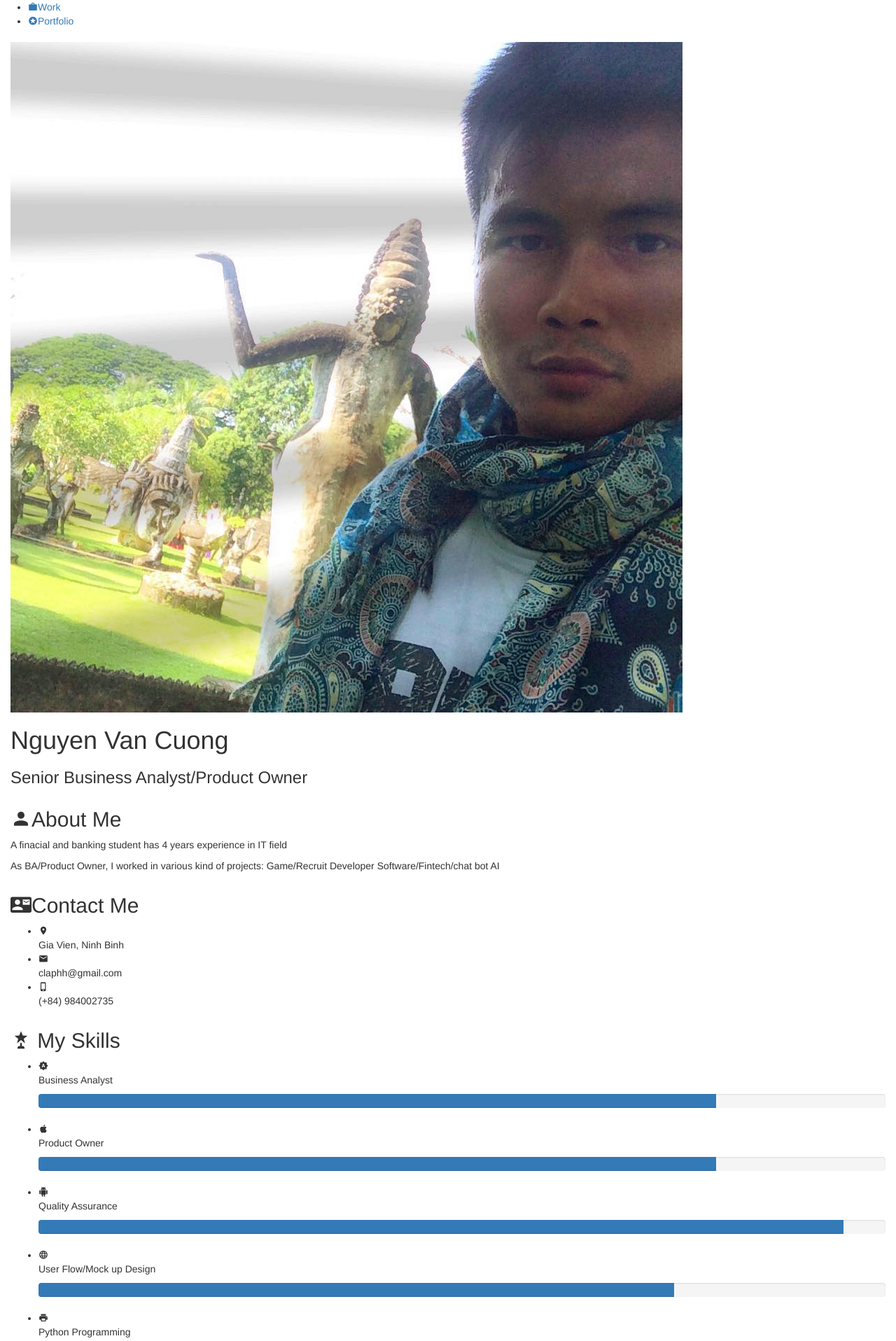
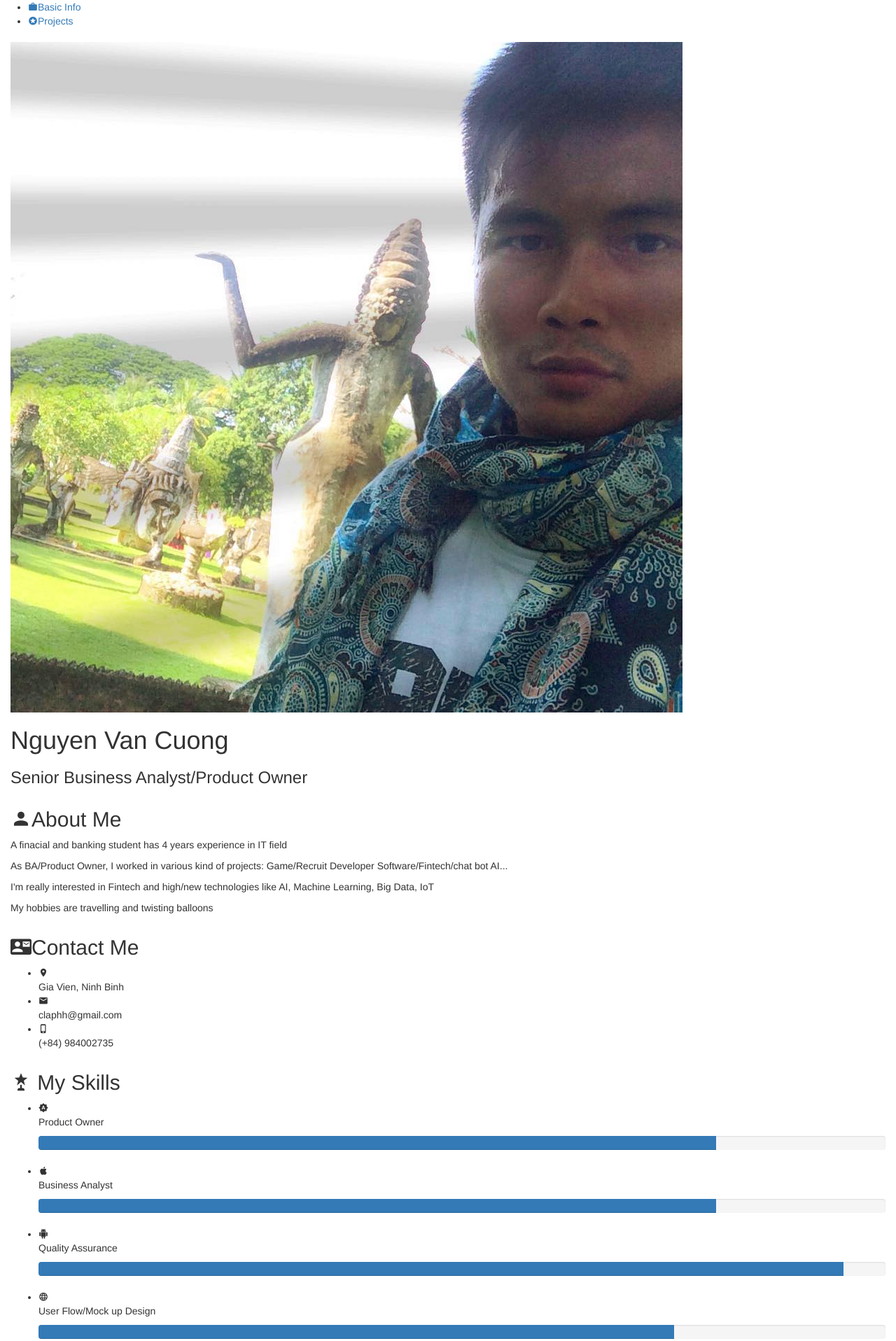
Before and after one commit to clap104/resume, a Flask app: page / in a window 1280 px wide. Shown: the top 1916 px of the page at 70% size. Run offline with Flask 2, Linux system fonts and the light colour scheme; some libraries are stand-ins or nearby versions.

Commit message:
Update homepage.html
update link css/js/image

```diff
--- a/templates/homepage.html
+++ b/templates/homepage.html
@@ -9,16 +9,16 @@
 	<title>Nguyen Van Cuong CV</title>
 
 	<!-- favicon -->
-    <link rel="shortcut icon" href="images/ico/favicon.jpg">
-    <link rel="apple-touch-icon-precomposed" sizes="144x144" href="images/ico/apple-touch-icon-144-precomposed.png">
-    <link rel="apple-touch-icon-precomposed" sizes="114x114" href="images/ico/apple-touch-icon-114-precomposed.png">
-    <link rel="apple-touch-icon-precomposed" sizes="72x72" href="images/ico/apple-touch-icon-72-precomposed.png">
-    <link rel="apple-touch-icon-precomposed" href="images/ico/apple-touch-icon-57-precomposed.png">
+    <link rel="shortcut icon" href="static/images/ico/favicon.jpg">
+    <link rel="apple-touch-icon-precomposed" sizes="144x144" href="static/images/ico/apple-touch-icon-144-precomposed.png">
+    <link rel="apple-touch-icon-precomposed" sizes="114x114" href="static/images/ico/apple-touch-icon-114-precomposed.png">
+    <link rel="apple-touch-icon-precomposed" sizes="72x72" href="static/images/ico/apple-touch-icon-72-precomposed.png">
+    <link rel="apple-touch-icon-precomposed" href="static/images/ico/apple-touch-icon-57-precomposed.png">
 
 	<!-- css -->
-	<link rel="stylesheet" type="text/css" href="css/bootstrap.min.css" />
-	<link rel="stylesheet" type="text/css" href="css/materialdesignicons.min.css" />
-	<link rel="stylesheet" type="text/css" href="css/template.css" />
+	<link rel="stylesheet" type="text/css" href="static/css/bootstrap.min.css" />
+	<link rel="stylesheet" type="text/css" href="static/css/materialdesignicons.min.css" />
+	<link rel="stylesheet" type="text/css" href="static/css/template.css" />
 
 </head>
 
@@ -29,8 +29,8 @@
 	<div id="nino-cvWrap">
 		<nav id="mainMenu">
 			<ul>
-				<li><a href="homepage.html"><i class="mdi mdi-briefcase nino-icon"></i>Work</a></li>
-				<li><a href="portfolio.html"><i class="mdi mdi-star-circle nino-icon"></i>Portfolio</a></li>
+				<li><a href="/"><i class="mdi mdi-briefcase nino-icon"></i>Basic Info</a></li>
+				<li><a href="projects"><i class="mdi mdi-star-circle nino-icon"></i>Projects</a></li>
 
 			</ul>
 		</nav>
@@ -38,7 +38,7 @@
 			<div id="nino-leftSide" class="fsr">
 				<div layout="row" class="fw">
 					<header class="col-md-12 col-sm-6 col-xs-12">
-						<img src="images/avatar.jpg" alt="" class="avatar">
+						<img src="static/images/avatar.jpg" alt="" class="avatar">
 						<h1 class="name">Nguyen Van Cuong</h1>
 						<h3 class="regency">Senior Business Analyst/Product Owner</h3>
 					</header>
@@ -48,7 +48,9 @@
 						</h2>
 						<div class="nino-sectionContent">
 							<p>A finacial and banking student has 4 years experience in IT field</p>
-							<p>As BA/Product Owner, I worked in various kind of projects: Game/Recruit Developer Software/Fintech/chat bot AI</p>
+							<p>As BA/Product Owner, I worked in various kind of projects: Game/Recruit Developer Software/Fintech/chat bot AI...</p>
+							<p>I'm really interested in Fintech and high/new technologies like AI, Machine Learning, Big Data, IoT</p>
+							<p>My hobbies are travelling and twisting balloons</p>
 						</div>
 					</section>
 					<section class="nino-contactInfo col-md-12 col-sm-6 col-xs-12">
@@ -93,7 +95,7 @@
 									<i class="mdi mdi-brightness-auto nino-icon"></i>
 								</div>
 								<div class="fg">
-									<p>Business Analyst</p>
+									<p>Product Owner</p>
 									<div class="progress">
 										<div class="progress-bar" role="progressbar" aria-valuenow="80" aria-valuemin="0" aria-valuemax="100" style="width: 80%;">
 											<span class="sr-only">90% Complete</span>
@@ -106,7 +108,7 @@
 									<i class="mdi mdi-apple nino-icon"></i>
 								</div>
 								<div class="fg">
-									<p>Product Owner</p>
+									<p>Business Analyst</p>
 									<div class="progress">
 										<div class="progress-bar" role="progressbar" aria-valuenow="80" aria-valuemin="0" aria-valuemax="100" style="width: 80%;">
 											<span class="sr-only">80% Complete</span>
@@ -250,8 +252,8 @@
 							<div class="inner">
 								<div class="row nino-languages">
 									<div class="col-md-4 col-sm-4">
-										<img src="images/flags/flag-1.png" alt="">
-										<h4 class="languageName">Vietnamese/h4>
+										<img src="static/images/flags/flag-1.png" alt="">
+										<h4 class="languageName">Vietnamese</h4>
 										<div class="stars">
 											<i class="mdi mdi-star nino-icon"></i>
 											<i class="mdi mdi-star nino-icon"></i>
@@ -261,7 +263,7 @@
 										</div>
 									</div>
 									<div class="col-md-4 col-sm-4">
-										<img src="images/flags/flag-2.png" alt="">
+										<img src="static/images/flags/flag-2.png" alt="">
 										<h4 class="languageName">English</h4>
 										<div class="stars">
 											<i class="mdi mdi-star nino-icon"></i>
@@ -272,7 +274,7 @@
 										</div>
 									</div>
 									<div class="col-md-4 col-sm-4">
-										<img src="images/flags/flag-3.png" alt="">
+										<img src="static/images/flags/flag-3.png" alt="">
 										<h4 class="languageName">Chinese - Madarin</h4>
 										<div class="stars">
 											<i class="mdi mdi-star nino-icon"></i>
@@ -294,9 +296,9 @@
 	<a href="#" id="nino-scrollToTop">Go to Top</a>
 
 	<!-- javascript -->
-	<script type="text/javascript" src="js/jquery.min.js"></script>
-	<script type="text/javascript" src="js/bootstrap.min.js"></script>
-	<script type="text/javascript" src="js/template.js"></script>
+	<script type="text/javascript" src="static/js/jquery.min.js"></script>
+	<script type="text/javascript" src="static/js/bootstrap.min.js"></script>
+	<script type="text/javascript" src="static/js/template.js"></script>
 
 	<!-- Le HTML5 shim, for IE6-8 support of HTML5 elements -->
 	<!--[if lt IE 9]>
```
